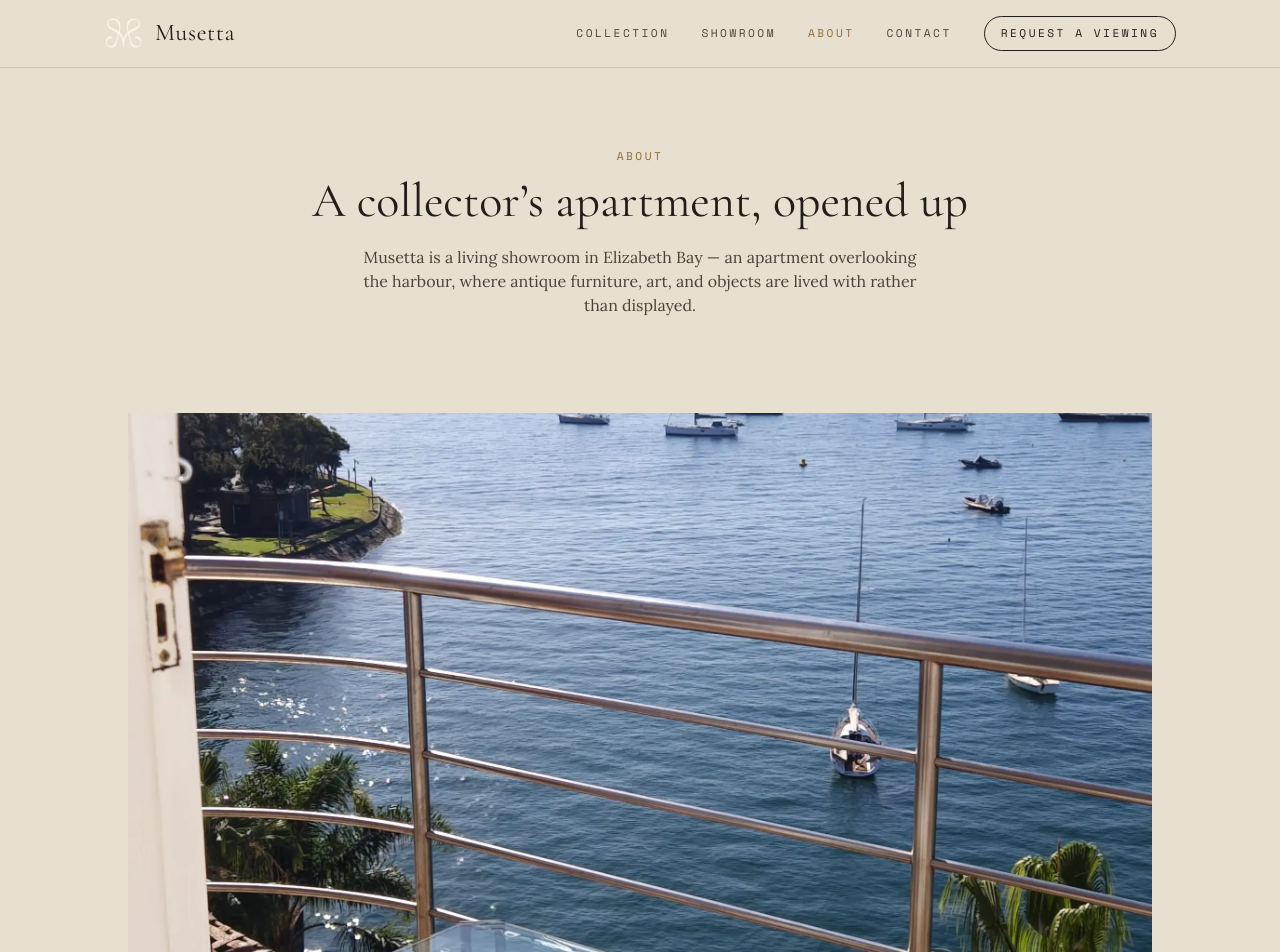
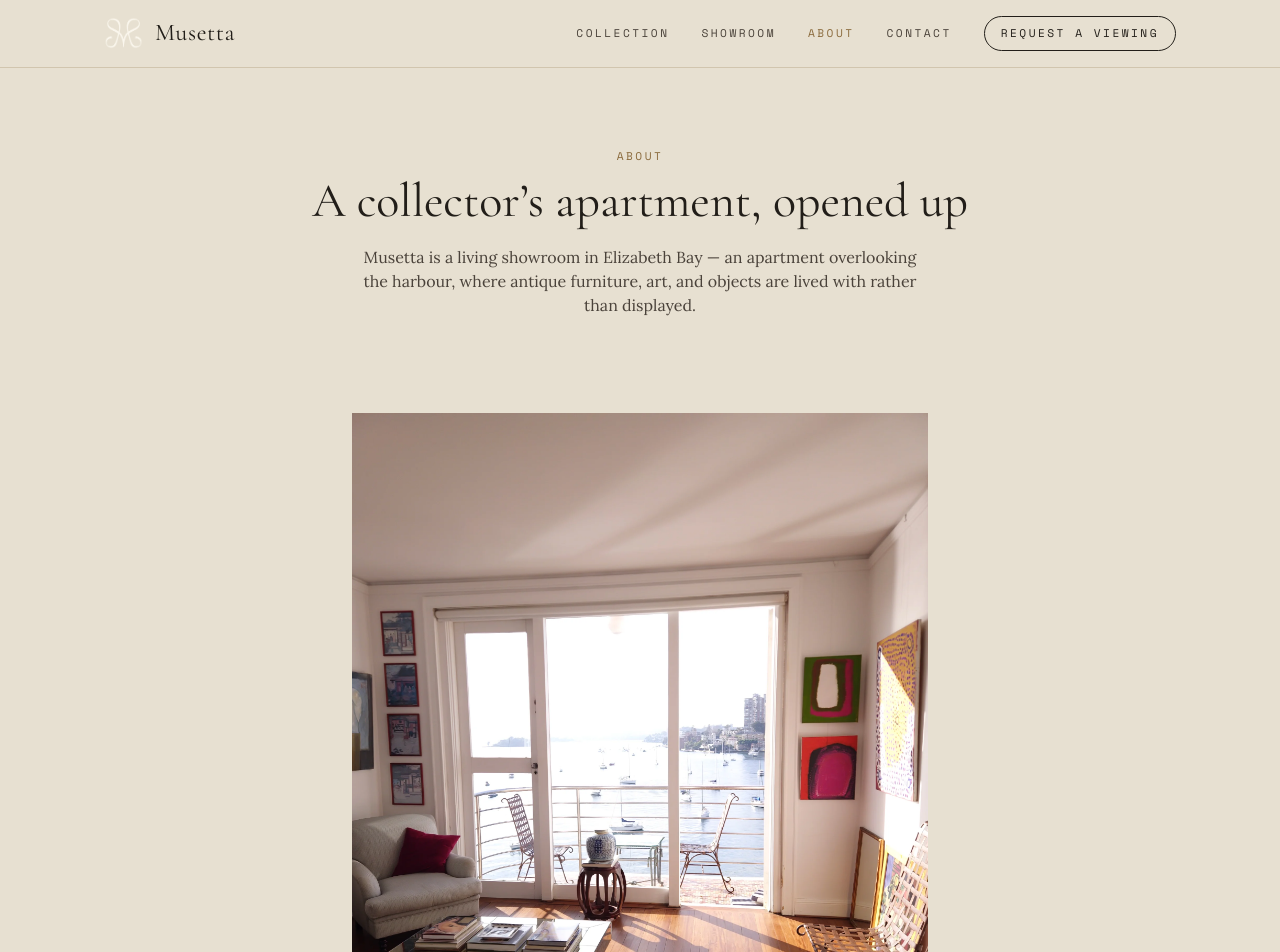
Before and after one commit to miacollis35-rgb/musetta-site, a Next.js app: page /about in a window 1280 px wide. Shown: the top 952 px of the page. Built offline with nearby package versions, Linux system fonts and the light colour scheme.

Commit message:
Replace About page photo, uncropped

```diff
--- a/src/app/about/page.tsx
+++ b/src/app/about/page.tsx
@@ -17,12 +17,12 @@ export default function About() {
       </section>
 
       <section className="px-6 py-14 md:py-20">
-        <div className="relative mx-auto aspect-[3/4] w-full max-w-2xl overflow-hidden md:aspect-[16/9] md:max-w-5xl">
+        <div className="relative mx-auto aspect-[3/4] w-full max-w-xl overflow-hidden">
           <Image
-            src="/about/balcony-harbor.webp"
+            src="/about/harbour-terrace.webp"
             alt="The harbour view from the Musetta balcony, Elizabeth Bay"
             fill
-            sizes="(min-width: 768px) 1000px, 100vw"
+            sizes="(min-width: 768px) 576px, 100vw"
             className="object-cover"
           />
         </div>
```
Also changed, not shown: public/about/balcony-harbor.webp (deleted), public/about/harbour-terrace.webp (added).
